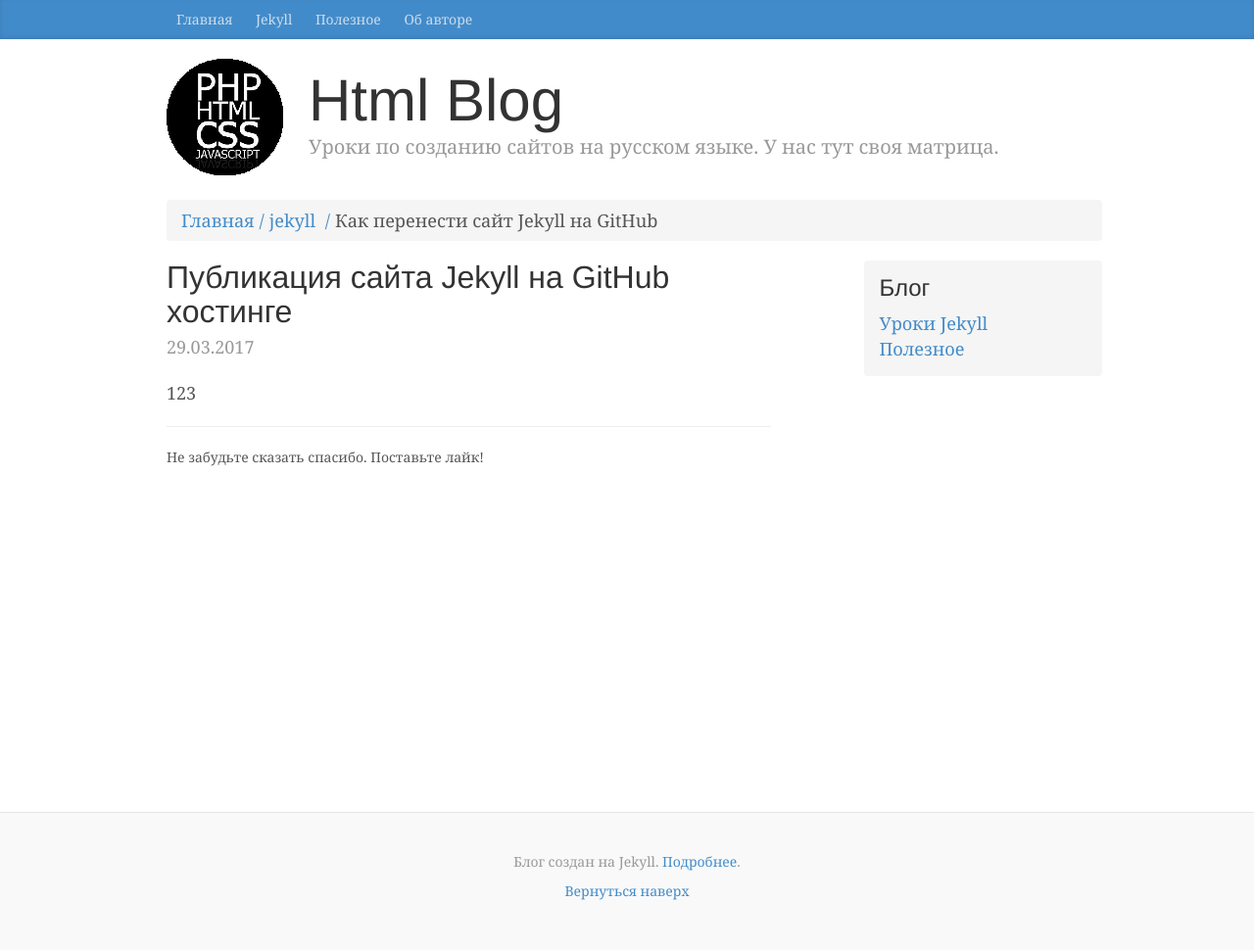
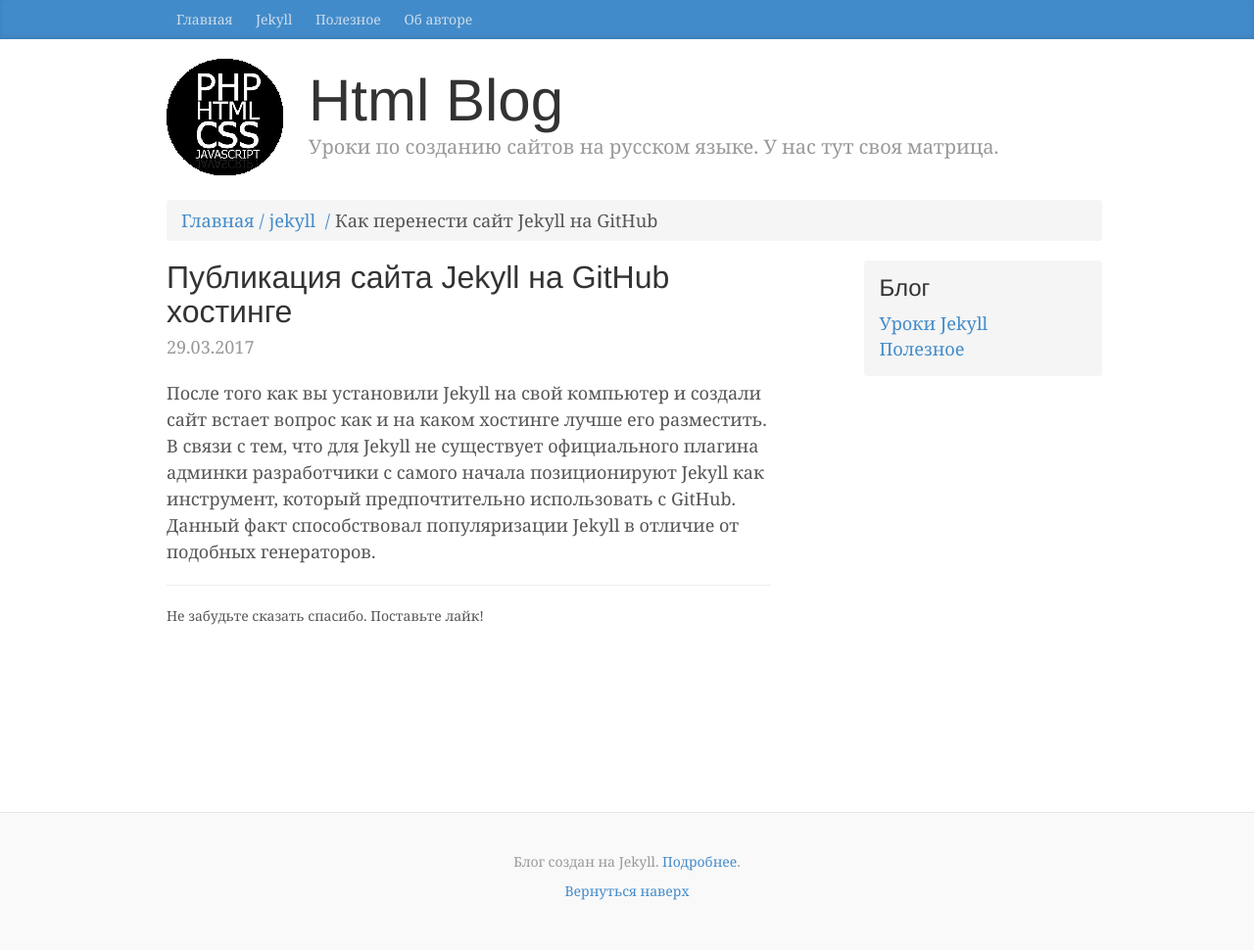
Before and after one commit to htmlblog/htmlblog.github.io, a Jekyll site: the page built from _posts/2017-03-29-kak-pierieniesti-sait-jekyll-na-github.markdown, in a window 1280 px wide. Shown: the whole page at 98% size. Built offline with Jekyll 4.4.1, drawn with Linux system fonts in a browser that asks for light colours; comment, search, counter and statistics services are not loaded.

Commit message:
Updated Kak Pierieniesti Sait Jekyll Na Github

```diff
--- a/_posts/2017-03-29-kak-pierieniesti-sait-jekyll-na-github.markdown
+++ b/_posts/2017-03-29-kak-pierieniesti-sait-jekyll-na-github.markdown
@@ -11,4 +11,4 @@
 layout: post
 ---
 
-123
+После того как вы установили Jekyll на свой компьютер и создали сайт встает вопрос как и на каком хостинге лучше его разместить. В связи с тем, что для Jekyll не существует официального плагина админки разработчики с самого начала позиционируют Jekyll как инструмент, который предпочтительно использовать с GitHub. Данный факт способствовал популяризации Jekyll в отличие от подобных генераторов.
```
